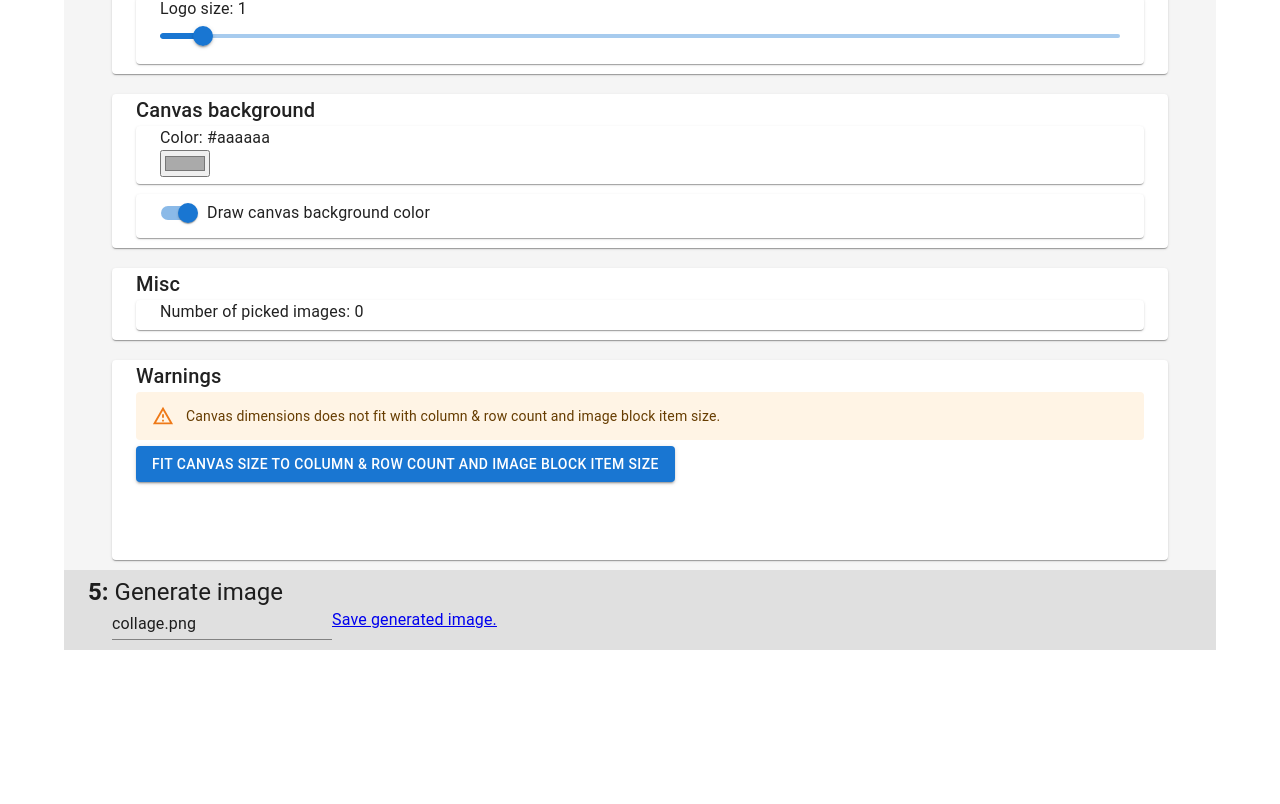
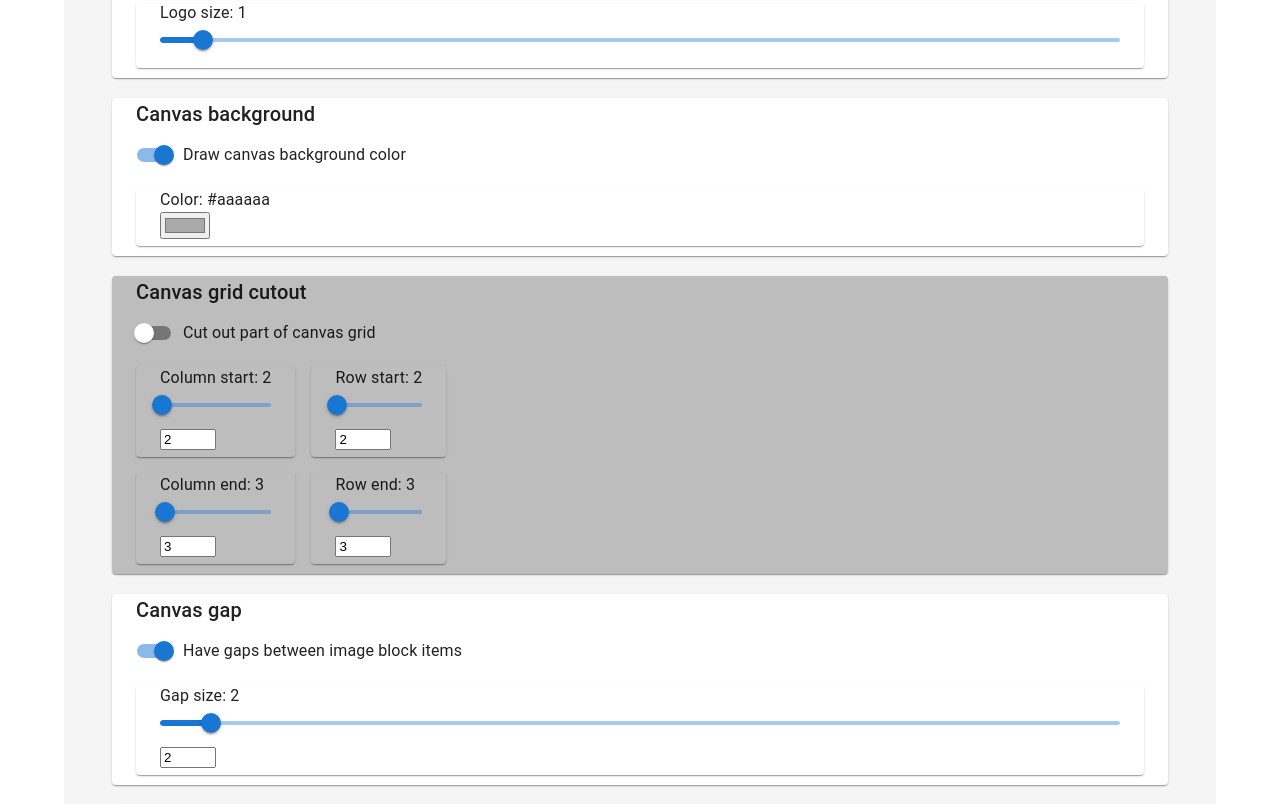
Before and after one commit to agdg-image/thread-image-generator, a React (Create React App) app: page / in a window 1280 px wide. Shown: the part 3955-4759 px from the top of the page. Before the commit the page ends 4605 px from the top, so only its background shows below. Built offline with nearby package versions, Linux system fonts and the light colour scheme.

Commit message:
cutout and gaps

```diff
--- a/src/StepBlock_AdjustGeneratedImage.tsx
+++ b/src/StepBlock_AdjustGeneratedImage.tsx
@@ -1,17 +1,75 @@
+
 
 import Alert from "@mui/material/Alert";
+import Box from "@mui/material/Box";
 import Button from "@mui/material/Button";
 import Card from "@mui/material/Card";
+import grey from "@mui/material/colors/grey";
 import Container from "@mui/material/Container";
 import FormControlLabel from "@mui/material/FormControlLabel";
 import Radio from "@mui/material/Radio";
 import RadioGroup from "@mui/material/RadioGroup";
 import Slider from "@mui/material/Slider";
+import createTheme from "@mui/material/styles/createTheme";
 import Switch from "@mui/material/Switch";
 import Typography from "@mui/material/Typography";
+import { ThemeProvider } from "@mui/system";
 import React from "react";
 import { getLogoWithColor } from "./Logo";
 import { StepBlock } from "./StepBlock";
+
+const darkPaperTheme = createTheme({
+
+    palette: {
+        background: {
+            paper: grey[400],
+        }
+    }
+});
+
+const normalTheme = createTheme({});
+
+function getAvailableBlocks(
+    columnCount: number,
+    rowCount: number,
+    canvasGridCutColumnStart: number,
+    canvasGridCutColumnEnd: number,
+    canvasGridCutRowStart: number,
+    canvasGridCutRowEnd: number,
+    doCanvasGridCut: boolean,
+) {
+
+    if (doCanvasGridCut) {
+
+        // simplest to just simulate a grid
+
+        const grid = new Array(columnCount*rowCount);
+
+        grid.fill(1);
+
+        for (let c = canvasGridCutColumnStart; c <= canvasGridCutColumnEnd; c++) {
+
+            for (let r = canvasGridCutRowStart; r <= canvasGridCutRowEnd; r++) {
+
+                if (r <= rowCount && c <= columnCount) {
+
+                    const index = (c - 1) + (r - 1)*columnCount;
+
+                    if (index < grid.length) {
+
+                        grid[index] = 0;
+                    }
+                }
+            }
+        }
+
+        return grid.reduceRight((prev, now) => prev + now);
+    }
+    else {
+
+        return columnCount*rowCount;
+    }
+}
 
 function getCutDrawing(
     columnNum: number,
@@ -20,6 +78,8 @@ function getCutDrawing(
     pHeight: number,
     imageBlockItemWidth: number,
     imageBlockItemHeight: number,
+    doCanvasGap: boolean,
+    canvasGapSize: number,
 ) {
 
     const actualImageRatio = pHeight / pWidth;
@@ -32,8 +92,8 @@ function getCutDrawing(
     let sWidth;
     let sHeight;
 
-    const dx = (columnNum - 1) * imageBlockItemWidth;
-    const dy = (rowNum - 1) * imageBlockItemHeight;
+    const dx = (columnNum - 1) * imageBlockItemWidth + (doCanvasGap ? (columnNum - 1)*canvasGapSize : 0);
+    const dy = (rowNum - 1) * imageBlockItemHeight + (doCanvasGap ? (rowNum - 1)*canvasGapSize : 0);
 
     const dWidth = imageBlockItemWidth;
     const dHeight = imageBlockItemHeight;
@@ -77,6 +137,8 @@ function getStretchedDrawing(
     pHeight: number,
     imageBlockItemWidth: number,
     imageBlockItemHeight: number,
+    doCanvasGap: boolean,
+    canvasGapSize: number,
 ) {
 
     const sx = 0;
@@ -85,8 +147,8 @@ function getStretchedDrawing(
     const sWidth = pWidth;
     const sHeight = pHeight;
 
-    const dx = (columnNum - 1) * imageBlockItemWidth;
-    const dy = (rowNum - 1) * imageBlockItemHeight;
+    const dx = (columnNum - 1) * imageBlockItemWidth + (doCanvasGap ? (columnNum - 1)*canvasGapSize : 0);
+    const dy = (rowNum - 1) * imageBlockItemHeight + (doCanvasGap ? (rowNum - 1)*canvasGapSize : 0);
 
     const dWidth = imageBlockItemWidth;
     const dHeight = imageBlockItemHeight;
@@ -143,6 +205,20 @@ export function StepBlock_AdjustGeneratedImage(
     const [canvasBackgroundColor, setCanvasBackgroundColor] = React.useState("#aaaaaa");
 
     const [showCanvasBackground, setShowCanvasBackground] = React.useState(true);
+
+    const [canvasGridCutColumnStart, setCanvasGridCutColumnStart] = React.useState(2);
+
+    const [canvasGridCutColumnEnd, setCanvasGridCutColumnEnd] = React.useState(3);
+
+    const [canvasGridCutRowStart, setCanvasGridCutRowStart] = React.useState(2);
+
+    const [canvasGridCutRowEnd, setCanvasGridCutRowEnd] = React.useState(3);
+
+    const [doCanvasGridCut, setDoCanvasGridCut] = React.useState(false);
+
+    const [doCanvasGap, setDoCanvasGap] = React.useState(true);
+
+    const [canvasGapSize, setCanvasGapSize] = React.useState(2);
 
     React.useEffect(
         () => {
@@ -229,13 +305,22 @@ export function StepBlock_AdjustGeneratedImage(
 
                     pickedFiles.sort();
 
-                    let columnNum = 1;
-                    let rowNum = 1;
+                    let pickedFileIndex = 0;
 
-                    for (const pickedFile of pickedFiles) {
+                    for (let rowNum = 1; rowNum <= rowCount; rowNum++) {
+
+                        for (let columnNum = 1; columnNum <= columnCount; columnNum++) {
+
+                            let shouldCutOutOfGrid =
+                                doCanvasGridCut &&
+                                (canvasGridCutColumnStart <= columnNum && columnNum <= canvasGridCutColumnEnd) &&
+                                (canvasGridCutRowStart <= rowNum && rowNum <= canvasGridCutRowEnd);
+
+                            if (!shouldCutOutOfGrid) {
+
+                                const pickedFile = pickedFiles[pickedFileIndex];
 
                                 const pickedImageBitmap = pickedImageBitmaps.get(pickedFile);
-
 
                                 if (pickedImageBitmap instanceof ImageBitmap) {
 
@@ -261,6 +346,8 @@ export function StepBlock_AdjustGeneratedImage(
                                         p.height,
                                         imageBlockItemWidth,
                                         imageBlockItemHeight,
+                                        doCanvasGap,
+                                        canvasGapSize,
                                     );
 
                                     ctx.drawImage(
@@ -274,18 +361,9 @@ export function StepBlock_AdjustGeneratedImage(
                                         dWidth,
                                         dHeight
                                     );
-
-                            columnNum++;
-
-                            if (columnNum > columnCount) {
-
-                                columnNum = 1;
-                                rowNum++;
                                 }
 
-                            if (rowNum > rowCount) {
-
-                                break;
+                                pickedFileIndex++;
                             }
                         }
                     }
@@ -320,14 +398,22 @@ export function StepBlock_AdjustGeneratedImage(
         [
             pickedFiles, pickedImageBitmaps, canvasWidth, canvasHeight, imageBlockItemWidth, imageBlockItemHeight, columnCount, rowCount, cutOrStretched,
             logoRef, showLogo, logoOpacity, logoColor, belatedLogoSrc, logoSize, canvasRef, setGeneratedImageDataURL, canvasBackgroundColor, showCanvasBackground,
+            canvasGridCutColumnStart, canvasGridCutColumnEnd, canvasGridCutRowStart, canvasGridCutRowEnd, doCanvasGridCut,
+            doCanvasGap, canvasGapSize,
         ]
     );
 
-    const fittingDimensions = imageBlockItemWidth * columnCount * imageBlockItemHeight * rowCount === canvasWidth * canvasHeight;
+    const fittingDimensionX = (imageBlockItemWidth * columnCount + (doCanvasGap ? canvasGapSize*(columnCount - 1) : 0));
+    const fittingDimensionY = (imageBlockItemHeight * rowCount + (doCanvasGap ? canvasGapSize*(rowCount - 1) : 0));
+
+    const fittingDimensions =
+        fittingDimensionX*fittingDimensionY === canvasWidth * canvasHeight;
 
     const checks = [
         {
-            checkFailedShouldWarn: Array.from(pickedFiles.keys()).length > columnCount * rowCount,
+            checkFailedShouldWarn:
+                Array.from(pickedFiles.keys()).length >
+                getAvailableBlocks(columnCount, rowCount, canvasGridCutColumnStart, canvasGridCutColumnEnd, canvasGridCutRowStart, canvasGridCutRowEnd, doCanvasGridCut),
             warningString: "Grid size is smaller than picked images, not all images are included. Please increase column or row count, or pick fewer images.",
         },
         {
@@ -357,8 +443,8 @@ export function StepBlock_AdjustGeneratedImage(
             disabled={fittingDimensions}
             onClick={() => {
 
-                setCanvasWidth(columnCount * imageBlockItemWidth);
-                setCanvasHeight(rowCount * imageBlockItemHeight);
+                setCanvasWidth(fittingDimensionX);
+                setCanvasHeight(fittingDimensionY);
 
             }}
         >
@@ -529,6 +615,10 @@ export function StepBlock_AdjustGeneratedImage(
                     </Container>
                 </Card>
 
+
+                <ThemeProvider
+                    theme={showLogo ? normalTheme : darkPaperTheme}
+                >
                     <Card
                         sx={{
                             marginTop: "20px"
@@ -554,15 +644,12 @@ export function StepBlock_AdjustGeneratedImage(
                             >
                             </img>
 
-                        <Card
-                            sx={{
-                                marginBottom: "10px",
-                                paddingBottom: "6px",
-                            }}
-                        >
-                            <Container>
 
                             <FormControlLabel
+                                sx={{
+                                    marginTop: "6px",
+                                    marginBottom: "14px",
+                                }}
                                 label="Show logo"
                                 control={
                                     <Switch
@@ -574,10 +661,6 @@ export function StepBlock_AdjustGeneratedImage(
                                     />
                                 }
                             />
-
-                            </Container>
-
-                        </Card>
 
                             <Card
                                 sx={{
@@ -677,7 +760,11 @@ export function StepBlock_AdjustGeneratedImage(
                         </Container>
 
                     </Card>
+                </ThemeProvider>
 
+                <ThemeProvider
+                    theme={showCanvasBackground ? normalTheme : darkPaperTheme}
+                >
                     <Card
                         sx={{
                             marginTop: "20px",
@@ -687,6 +774,23 @@ export function StepBlock_AdjustGeneratedImage(
 
                             <CanvasControlTitle
                                 text="Canvas background"
+                            />
+
+                            <FormControlLabel
+                                sx={{
+                                    marginTop: "6px",
+                                    marginBottom: "14px",
+                                }}
+                                label="Draw canvas background color"
+                                control={
+                                    <Switch
+                                        checked={showCanvasBackground}
+                                        onChange={(event) => {
+
+                                            setShowCanvasBackground(event.target.checked)
+                                        }}
+                                    />
+                                }
                             />
 
                             <Card
@@ -712,32 +816,151 @@ export function StepBlock_AdjustGeneratedImage(
 
                                 </Container>
                             </Card>
+                        </Container>
+                    </Card>
+                </ThemeProvider>
+
+                <ThemeProvider
+                    theme={doCanvasGridCut ? normalTheme : darkPaperTheme}
+                >
 
                     <Card
                         sx={{
-                                marginBottom: "10px",
-                                paddingBottom: "6px",
+                            marginTop: "20px",
                         }}
                     >
                         <Container>
 
+                            <CanvasControlTitle
+                                text="Canvas grid cutout"
+                            />
+
                             <FormControlLabel
-                                    label="Draw canvas background color"
+                                sx={{
+                                    marginTop: "6px",
+                                    marginBottom: "14px",
+                                }}
+                                label="Cut out part of canvas grid"
                                 control={
                                     <Switch
-                                            checked={showCanvasBackground}
+                                        checked={doCanvasGridCut}
                                         onChange={(event) => {
 
-                                                setShowCanvasBackground(event.target.checked)
+                                            setDoCanvasGridCut(event.target.checked)
                                         }}
                                     />
                                 }
                             />
 
+                            <Box
+                                sx={{
+                                    display: "flex",
+                                    flexDirection: "row",
+                                }}
+                            >
+
+                                <Box
+                                    sx={{
+                                        display: "flex",
+                                        flexDirection: "column",
+                                        gap: "6px",
+                                    }}
+                                >
+
+                                    <DimensionControl
+                                        theDimension={canvasGridCutColumnStart}
+                                        theDimensionDescription="Column start"
+                                        min={1}
+                                        max={50}
+                                        onUpdateDimension={setCanvasGridCutColumnStart}
+                                    />
+
+                                    <DimensionControl
+                                        theDimension={canvasGridCutColumnEnd}
+                                        theDimensionDescription="Column end"
+                                        min={1}
+                                        max={50}
+                                        onUpdateDimension={setCanvasGridCutColumnEnd}
+                                    />
+
+                                </Box>
+
+                                <Box
+                                    sx={{
+                                        display: "flex",
+                                        flexDirection: "column",
+                                        gap: "6px",
+                                        marginLeft: "16px",
+                                    }}
+                                >
+
+                                    <DimensionControl
+                                        theDimension={canvasGridCutRowStart}
+                                        theDimensionDescription="Row start"
+                                        min={1}
+                                        max={50}
+                                        onUpdateDimension={setCanvasGridCutRowStart}
+                                    />
+
+                                    <DimensionControl
+                                        theDimension={canvasGridCutRowEnd}
+                                        theDimensionDescription="Row end"
+                                        min={1}
+                                        max={50}
+                                        onUpdateDimension={setCanvasGridCutRowEnd}
+                                    />
+
+                                </Box>
+
+                            </Box>
+
                         </Container>
                     </Card>
+                </ThemeProvider>
+
+                <ThemeProvider
+                    theme={doCanvasGap ? normalTheme : darkPaperTheme}
+                >
+
+                    <Card
+                        sx={{
+                            marginTop: "20px",
+                        }}
+                    >
+                        <Container>
+
+                            <CanvasControlTitle
+                                text="Canvas gap"
+                            />
+
+                            <FormControlLabel
+                                sx={{
+                                    marginTop: "6px",
+                                    marginBottom: "14px",
+                                }}
+                                label="Have gaps between image block items"
+                                control={
+                                    <Switch
+                                        checked={doCanvasGap}
+                                        onChange={(event) => {
+
+                                            setDoCanvasGap(event.target.checked)
+                                        }}
+                                    />
+                                }
+                            />
+
+                            <DimensionControl
+                                theDimension={canvasGapSize}
+                                theDimensionDescription="Gap size"
+                                min={1}
+                                max={20}
+                                onUpdateDimension={setCanvasGapSize}
+                            />
+
                         </Container>
                     </Card>
+                </ThemeProvider>
 
                 <Card
                     sx={{
```
Also changed, not shown: 7 other files (tests, documents, lock files or other folders). Lines whose indentation alone changed are shown as unchanged.
